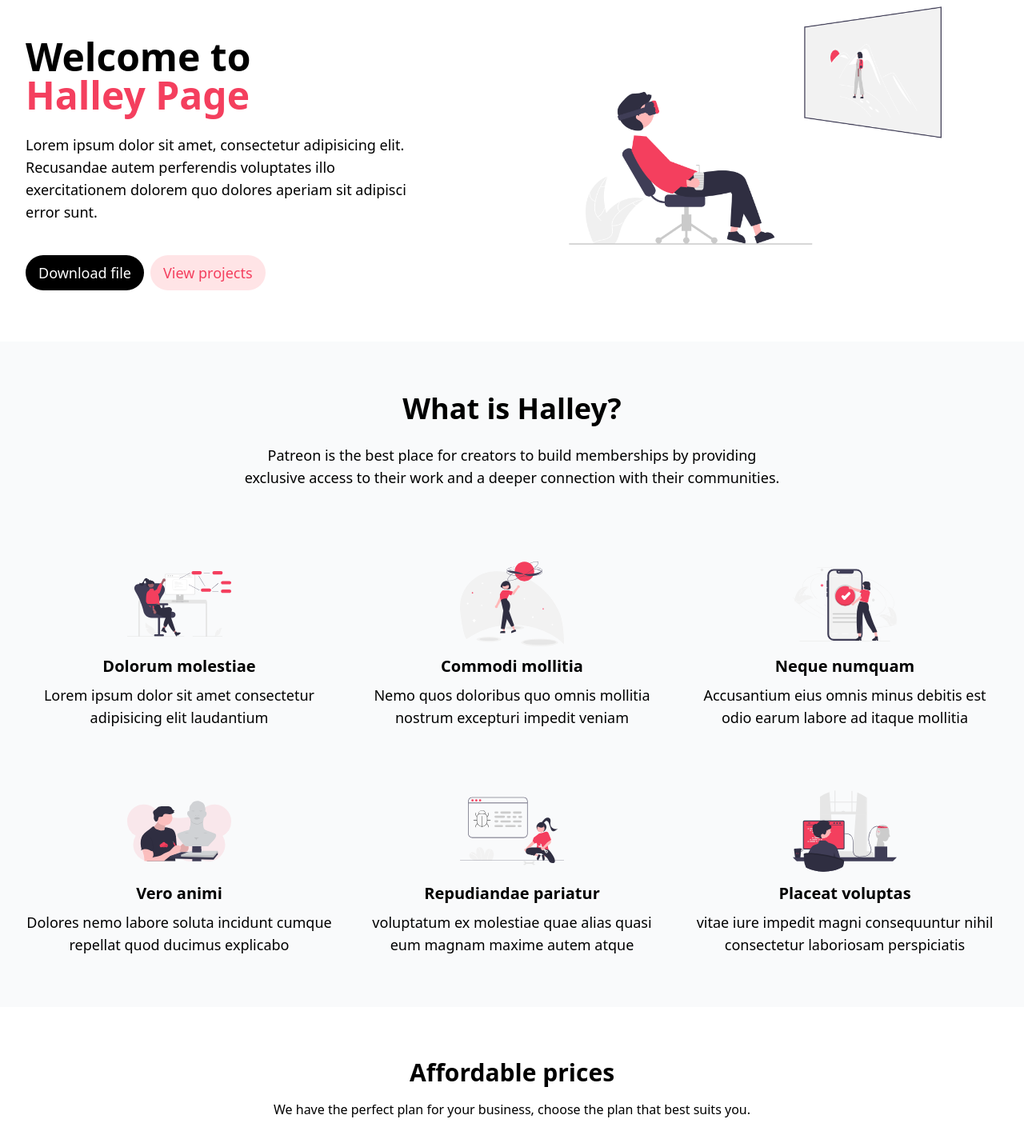
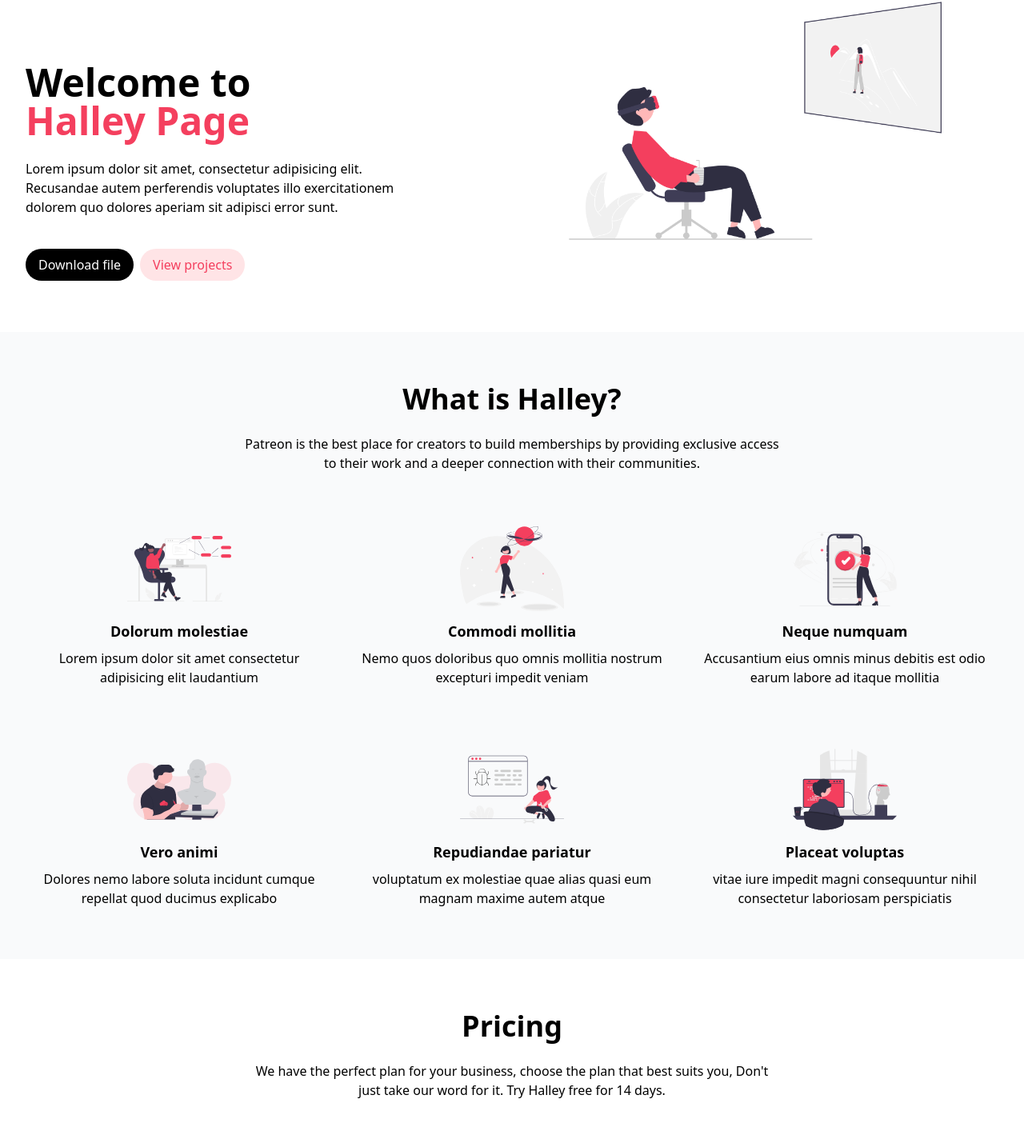
Before and after one commit to tomiidev/bambuy, a Next.js app: page / in a window 1280 px wide. Shown: the part 129-1553 px from the top of the page at 80% size. Built offline with nearby package versions, Linux system fonts and the light colour scheme.

Commit message:
size font

```diff
--- a/components/Hero.tsx
+++ b/components/Hero.tsx
@@ -5,13 +5,13 @@
     return (
         <div className="bg-white">
             <div className="max-w-7xl mx-auto pt-20 pb-16 px-4 sm:px-6 lg:px-8 grid grid-cols-1 md:grid-cols-2">
-                <div className="pt-0 md:pt-24">
+                <div className="pt-6 md:pt-32">
                     <h1 className="text-5xl font-bold">Welcome to <br /> <span className="text-rose-500 font-extrabold">Halley Page</span></h1>
-                    <p className="pt-6 text-lg w-auto sm:w-10/12 md:w-10/12">Lorem ipsum dolor sit amet, consectetur adipisicing elit. Recusandae autem perferendis voluptates illo exercitationem dolorem quo dolores aperiam sit adipisci error sunt.</p>
+                    <p className="pt-6 text-base w-auto sm:w-10/12 md:w-10/12">Lorem ipsum dolor sit amet, consectetur adipisicing elit. Recusandae autem perferendis voluptates illo exercitationem dolorem quo dolores aperiam sit adipisci error sunt.</p>
                     <div className="flex flex-auto pt-10 gap-2 min-w-[350px] justify-center sm:justify-start">
                         <div>
                             <Link href="#">
-                                <button className="bg-black text-white text-lg rounded-full px-4 p-2 font-medium">
+                                <button className="bg-black text-white text-base rounded-full px-4 p-2 font-medium">
                                     Download file
                                 </button>
                             </Link>
@@ -19,7 +19,7 @@
 
                         <div>
                             <Link href="#">
-                                <button className="bg-rose-100 text-rose-500 text-lg rounded-full px-4 p-2 font-medium">
+                                <button className="bg-rose-100 text-rose-500 text-base rounded-full px-4 p-2 font-medium">
                                     View projects
                                 </button>
                             </Link>
--- a/components/Prices.tsx
+++ b/components/Prices.tsx
@@ -69,12 +69,12 @@
     return (
         <div className="bg-white" id="prices">
             <div className="max-w-7xl mx-auto px-4 sm:px-6 lg:px-8 pt-16">
-                <h2 className="text-3xl font-bold text-center">
-                    Affordable prices
+                <h2 className="text-4xl font-bold text-center">
+                    Pricing
                 </h2>
 
-                <p className="pt-4 text-center w-auto">
-                    We have the perfect plan for your business, choose the plan that best suits you.
+                <p className="pt-6 text-base max-w-2xl text-center m-auto">
+                    We have the perfect plan for your business, choose the plan that best suits you, Don't just take our word for it. Try Halley free for 14 days.
                 </p>
             </div>
 
--- a/components/Services.tsx
+++ b/components/Services.tsx
@@ -40,7 +40,7 @@
           What is Halley?
         </h2>
 
-        <p className="pt-6 pb-12 text-lg max-w-2xl text-center m-auto">
+        <p className="pt-6 pb-6 text-base max-w-2xl text-center m-auto">
           Patreon is the best place for creators to build memberships by providing exclusive access to their work and a deeper connection with their communities.
         </p>
       </div>
@@ -59,8 +59,8 @@
                 priority
               />
             </div>
-            <h2 className="font-bold text-xl text-center">{service.title}</h2>
-            <p className="text-lg pt-2 text-center">{service.description}</p>
+            <h2 className="font-bold text-lg text-center">{service.title}</h2>
+            <p className="text-base pt-2 text-center">{service.description}</p>
           </div>
         ))}
       </div>
```
